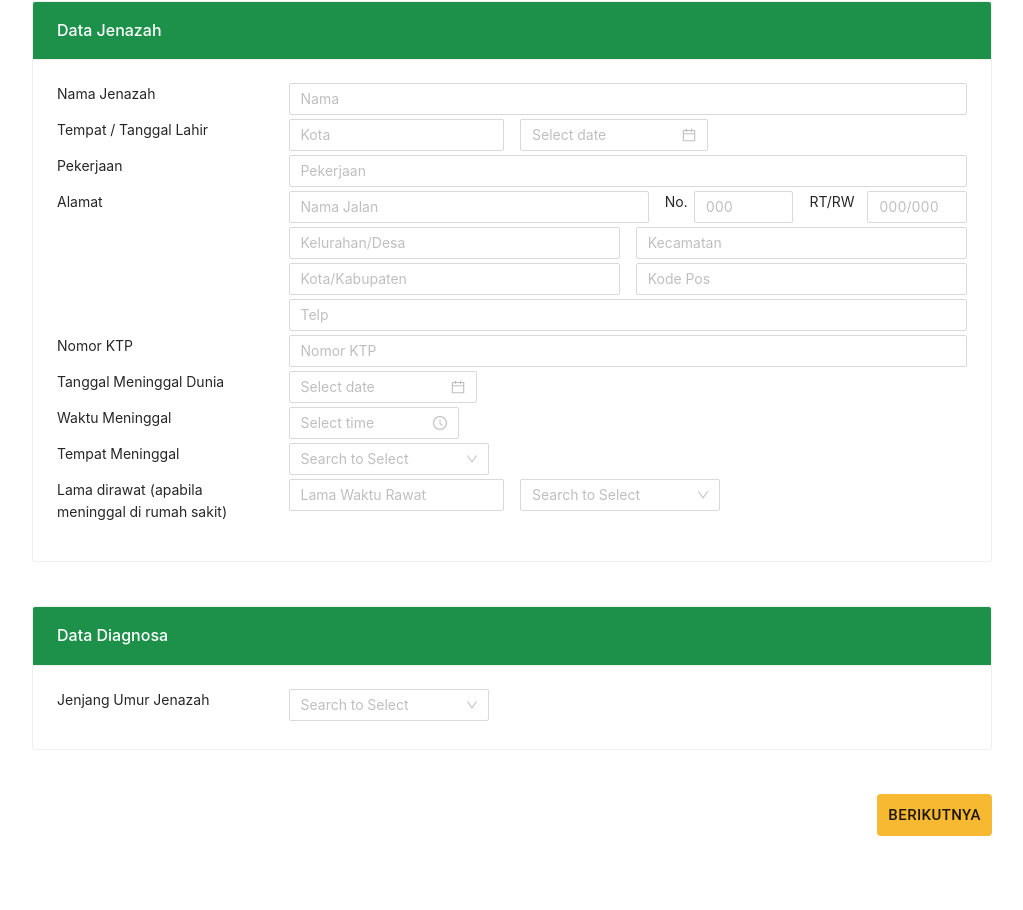
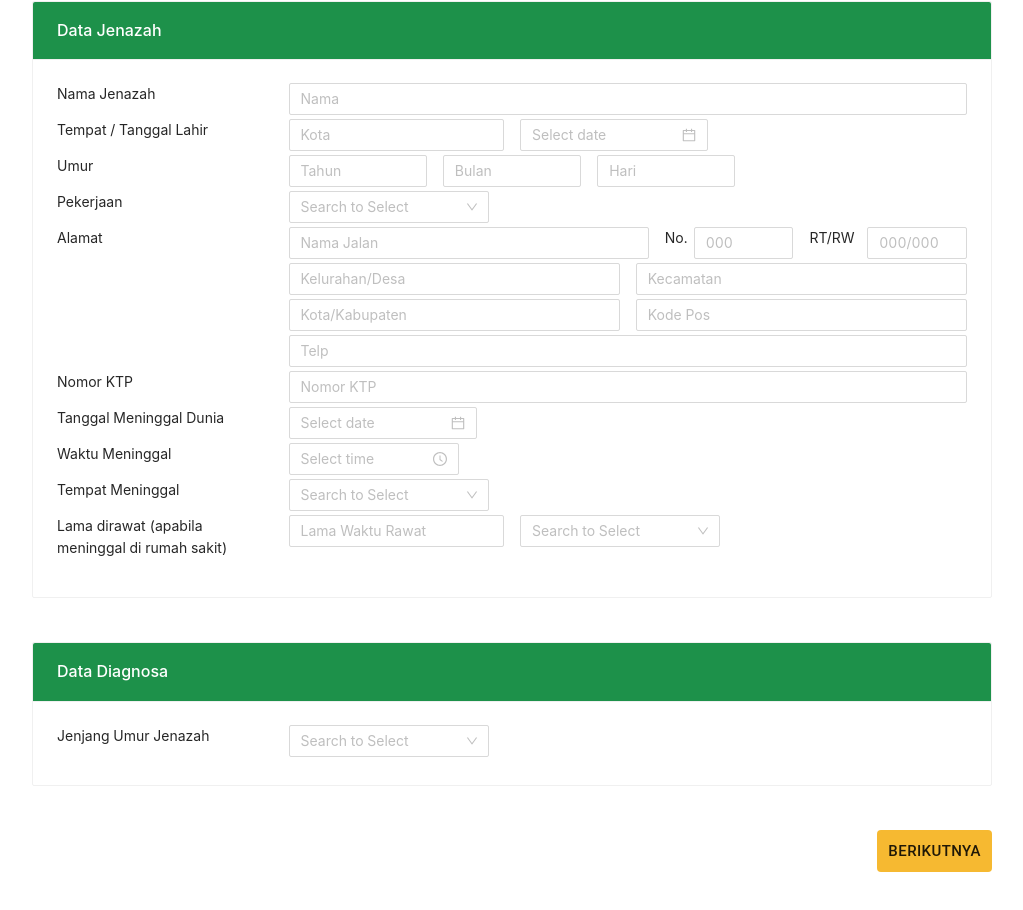
Before and after one commit to bernardadhitya/death-archive-react, a React (Create React App) app: page /skmk/form in a window 1280 px wide. Shown: the part 991-1901 px from the top of the page, without its empty margins (128-1151 px from the left). Before the commit the page ends 1873 px from the top, so only its background shows below. Built offline with nearby package versions, Linux system fonts and the light colour scheme.

Commit message:
[Bernard] Data jenazah form items to connect with main form

```diff
--- a/src/Components/SkmkFormCards/SkmkDataJenazah.js
+++ b/src/Components/SkmkFormCards/SkmkDataJenazah.js
@@ -1,5 +1,5 @@
 import { Card, Col, DatePicker, Input, Row, TimePicker } from 'antd';
-import React from 'react';
+import React, { useState } from 'react';
 import DropdownMenu from '../DropdownMenu/DropdownMenu';
 
 const SkmkDataJenazah = (props) => {
@@ -24,6 +24,8 @@ const SkmkDataJenazah = (props) => {
     waktuMeninggalJenazah,
     tempatMeninggalJenazah,
     lamaDirawatJenazah,
+    nilaiLamaDirawatJenazah,
+    satuanLamaDirawatJenazah,
     setNamaJenazah,
     setTempatLahirJenazah,
     setUmurTahunJenazah,
@@ -43,8 +45,10 @@ const SkmkDataJenazah = (props) => {
     setTanggalMeninggalJenazah,
     setWaktuMeninggalJenazah,
     setTempatMeninggalJenazah,
-    setLamaDirawatJenazah
+    setNilaiLamaDirawatJenazah,
+    setSatuanLamaDirawatJenazah
   } = props;
+
   return (
     <Card
       title='Data Jenazah'
@@ -56,6 +60,8 @@ const SkmkDataJenazah = (props) => {
         </Col>
         <Col span={18}>
           <Input
+            value={namaJenazah}
+            onChange={(e) => setNamaJenazah(e.target.value)}
             placeholder='Nama'
           />
         </Col>
@@ -66,11 +72,42 @@ const SkmkDataJenazah = (props) => {
         </Col>
         <Col span={6}>
           <Input
+            value={tempatLahirJenazah}
+            onChange={(e) => setTempatLahirJenazah(e.target.value)}
             placeholder='Kota'
           />
         </Col>
         <Col span={6}>
-          <DatePicker/>
+          <DatePicker
+            value={tanggalLahirJenazah}
+            onChange={(value) => setTanggalLahirJenazah(value)}
+          />
+        </Col>
+      </Row>
+      <Row gutter={16}>
+        <Col span={6}>
+          <p>Umur</p>
+        </Col>
+        <Col span={4}>
+          <Input
+            value={umurTahunJenazah}
+            onChange={(e) => setUmurTahunJenazah(e.target.value)}
+            placeholder='Tahun'
+          />
+        </Col>
+        <Col span={4}>
+          <Input
+            value={umurBulanJenazah}
+            onChange={(e) => setUmurBulanJenazah(e.target.value)}
+            placeholder='Bulan'
+          />
+        </Col>
+        <Col span={4}>
+          <Input
+            value={umurHariJenazah}
+            onChange={(e) => setUmurHariJenazah(e.target.value)}
+            placeholder='Hari'
+          />
         </Col>
       </Row>
       <Row gutter={16}>
@@ -78,8 +115,19 @@ const SkmkDataJenazah = (props) => {
           <p>Pekerjaan</p>
         </Col>
         <Col span={18}>
-          <Input
-            placeholder='Pekerjaan'
+          <DropdownMenu
+            list={[
+              'Belum/Tidak Bekerja',
+              'Sekolah',
+              'TNI/POLRI',
+              'PNS',
+              'Petani',
+              'Wiraswasta/jasa',
+              'Nelayan',
+              'Buruh',
+              'Lainnya'
+            ]}
+            onSelect={(value) => setPekerjaanJenazah(value)}
           />
         </Col>
       </Row>
@@ -91,6 +139,8 @@ const SkmkDataJenazah = (props) => {
           <Row gutter={16}>
             <Col span={13}>
               <Input
+                value={alamatJalanJenazah}
+                onChange={(e) => setAlamatJalanJenazah(e.target.value)}
                 placeholder='Nama Jalan'
               />
             </Col>
@@ -99,6 +149,8 @@ const SkmkDataJenazah = (props) => {
             </Col>
             <Col span={4}>
               <Input
+                value={alamatNomorJenazah}
+                onChange={(e) => setAlamatNomorJenazah(e.target.value)}
                 placeholder='000'
               />
             </Col>
@@ -107,6 +159,8 @@ const SkmkDataJenazah = (props) => {
             </Col>
             <Col span={4}>
               <Input
+                value={alamatRtRwJenazah}
+                onChange={(e) => setAlamatRtRwJenazah(e.target.value)}
                 placeholder='000/000'
               />
             </Col>
@@ -114,11 +168,15 @@ const SkmkDataJenazah = (props) => {
           <Row gutter={16}>
             <Col span={12}>
               <Input
+                value={alamatKelurahanJenazah}
+                onChange={(e) => setAlamatKelurahanJenazah(e.target.value)}
                 placeholder='Kelurahan/Desa'
               />
             </Col>
             <Col span={12}>
               <Input
+                value={alamatKecamatanJenazah}
+                onChange={(e) => setAlamatKecamatanJenazah(e.target.value)}
                 placeholder='Kecamatan'
               />
             </Col>
@@ -127,11 +185,15 @@ const SkmkDataJenazah = (props) => {
           <Row gutter={16}>
             <Col span={12}>
               <Input
+                value={alamatKotaJenazah}
+                onChange={(e) => setAlamatKotaJenazah(e.target.value)}
                 placeholder='Kota/Kabupaten'
               />
             </Col>
             <Col span={12}>
               <Input
+                value={alamatKodePosJenazah}
+                onChange={(e) => setAlamatKodePosJenazah(e.target.value)}
                 placeholder='Kode Pos'
               />
             </Col>
@@ -140,6 +202,8 @@ const SkmkDataJenazah = (props) => {
           <Row gutter={16}>
             <Col span={24}>
               <Input
+                value={nomorTeleponJenazah}
+                onChange={(e) => setNomorTeleponJenazah(e.target.value)}
                 placeholder='Telp'
               />
             </Col>
@@ -153,6 +217,8 @@ const SkmkDataJenazah = (props) => {
         </Col>
         <Col span={18}>
           <Input
+            value={nomorKtpJenazah}
+            onChange={(e) => setNomorKtpJenazah(e.target.value)}
             placeholder='Nomor KTP'
           />
         </Col>
@@ -162,7 +228,10 @@ const SkmkDataJenazah = (props) => {
           <p>Tanggal Meninggal Dunia</p>
         </Col>
         <Col span={18}>
-          <DatePicker/>
+          <DatePicker
+            value={tanggalMeninggalJenazah}
+            onChange={(value) => setTanggalMeninggalJenazah(value)}
+          />
         </Col>
       </Row>
       <Row gutter={16}>
@@ -170,7 +239,10 @@ const SkmkDataJenazah = (props) => {
           <p>Waktu Meninggal</p>
         </Col>
         <Col span={18}>
-          <TimePicker/>
+          <TimePicker
+            value={waktuMeninggalJenazah}
+            onChange={(value) => setWaktuMeninggalJenazah(value)}
+          />
         </Col>
       </Row>
       <Row gutter={16}>
@@ -178,7 +250,15 @@ const SkmkDataJenazah = (props) => {
           <p>Tempat Meninggal</p>
         </Col>
         <Col span={18}>
-          <DropdownMenu list={['Rumah Sakit', 'Rumah', 'DoA', 'Lainnya']}/>
+          <DropdownMenu
+            list={[
+              'Rumah Sakit',
+              'Rumah',
+              'DoA',
+              'Lainnya'
+            ]}
+            onSelect={(value) => setTempatMeninggalJenazah(value)}
+          />
         </Col>
       </Row>
       <Row gutter={16}>
@@ -187,11 +267,16 @@ const SkmkDataJenazah = (props) => {
         </Col>
         <Col span={6}>
           <Input
+            value={nilaiLamaDirawatJenazah}
+            onChange={(e) => setNilaiLamaDirawatJenazah(e.target.value)}
             placeholder='Lama Waktu Rawat'
           />
         </Col>
         <Col span={6}>
-          <DropdownMenu list={['Jam', 'Hari']}/>
+          <DropdownMenu
+            list={['Jam', 'Hari']}
+            onSelect={(value) => setSatuanLamaDirawatJenazah(value)}
+          />
         </Col>
       </Row>
     </Card>
--- a/src/Containers/SkmkFormPage/SkmkFormPage.js
+++ b/src/Containers/SkmkFormPage/SkmkFormPage.js
@@ -28,9 +28,9 @@ const SkmkFormPage = () => {
 
   const [namaJenazah,             setNamaJenazah             ] = useState('');
   const [tempatLahirJenazah,      setTempatLahirJenazah      ] = useState('');
-  const [umurTahunJenazah,        setUmurTahunJenazah        ] = useState(0);
-  const [umurBulanJenazah,        setUmurBulanJenazah        ] = useState(0);
-  const [umurHariJenazah,         setUmurHariJenazah         ] = useState(0);
+  const [umurTahunJenazah,        setUmurTahunJenazah        ] = useState(null);
+  const [umurBulanJenazah,        setUmurBulanJenazah        ] = useState(null);
+  const [umurHariJenazah,         setUmurHariJenazah         ] = useState(null);
   const [tanggalLahirJenazah,     setTanggalLahirJenazah     ] = useState(null);
   const [pekerjaanJenazah,        setPekerjaanJenazah        ] = useState('');
   const [alamatJalanJenazah,      setAlamatJalanJenazah      ] = useState('');
@@ -45,7 +45,8 @@ const SkmkFormPage = () => {
   const [tanggalMeninggalJenazah, setTanggalMeninggalJenazah ] = useState(null);
   const [waktuMeninggalJenazah,   setWaktuMeninggalJenazah   ] = useState(null);
   const [tempatMeninggalJenazah,  setTempatMeninggalJenazah  ] = useState('');
-  const [lamaDirawatJenazah,      setLamaDirawatJenazah      ] = useState('');
+  const [nilaiLamaDirawatJenazah, setNilaiLamaDirawatJenazah ] = useState('');
+  const [satuanLamaDirawatJenazah,setSatuanLamaDirawatJenazah] = useState('');
 
   const [diagnosaUmum,            setDiagnosaUmum            ] = useState([]);
   const [diagnosaIbuAnak,         setDiagnosaIbuAnak         ] = useState([]);
@@ -123,7 +124,8 @@ const SkmkFormPage = () => {
         tanggalMeninggalJenazah={tanggalMeninggalJenazah}
         waktuMeninggalJenazah={waktuMeninggalJenazah}
         tempatMeninggalJenazah={tempatMeninggalJenazah}
-        lamaDirawatJenazah={lamaDirawatJenazah}
+        nilaiLamaDirawatJenazah={nilaiLamaDirawatJenazah}
+        satuanLamaDirawatJenazah={satuanLamaDirawatJenazah}
         setNamaJenazah={setNamaJenazah}
         setTempatLahirJenazah={setTempatLahirJenazah}
         setUmurTahunJenazah={setUmurTahunJenazah}
@@ -143,7 +145,8 @@ const SkmkFormPage = () => {
         setTanggalMeninggalJenazah={setTanggalMeninggalJenazah}
         setWaktuMeninggalJenazah={setWaktuMeninggalJenazah}
         setTempatMeninggalJenazah={setTempatMeninggalJenazah}
-        setLamaDirawatJenazah={setLamaDirawatJenazah}
+        setNilaiLamaDirawatJenazah={setNilaiLamaDirawatJenazah}
+        setSatuanLamaDirawatJenazah={setSatuanLamaDirawatJenazah}
       />
     )
   }
```
